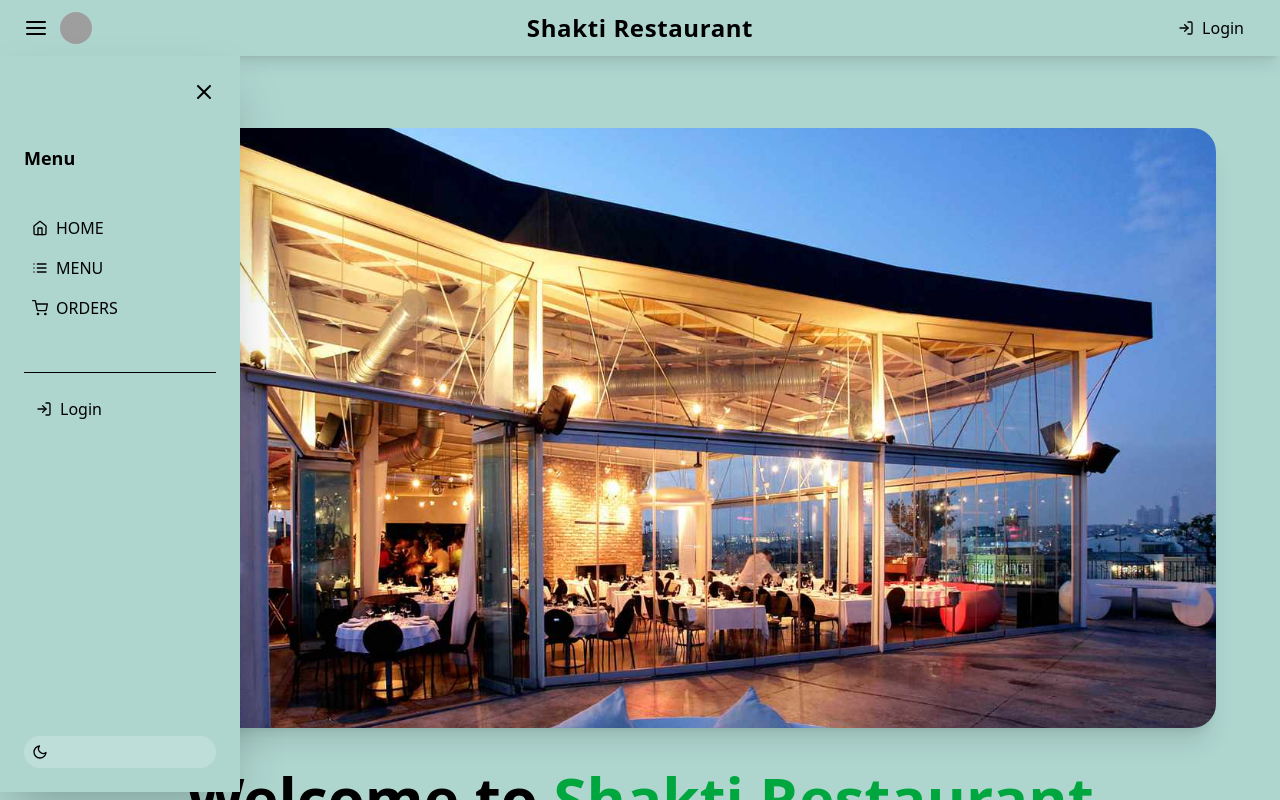
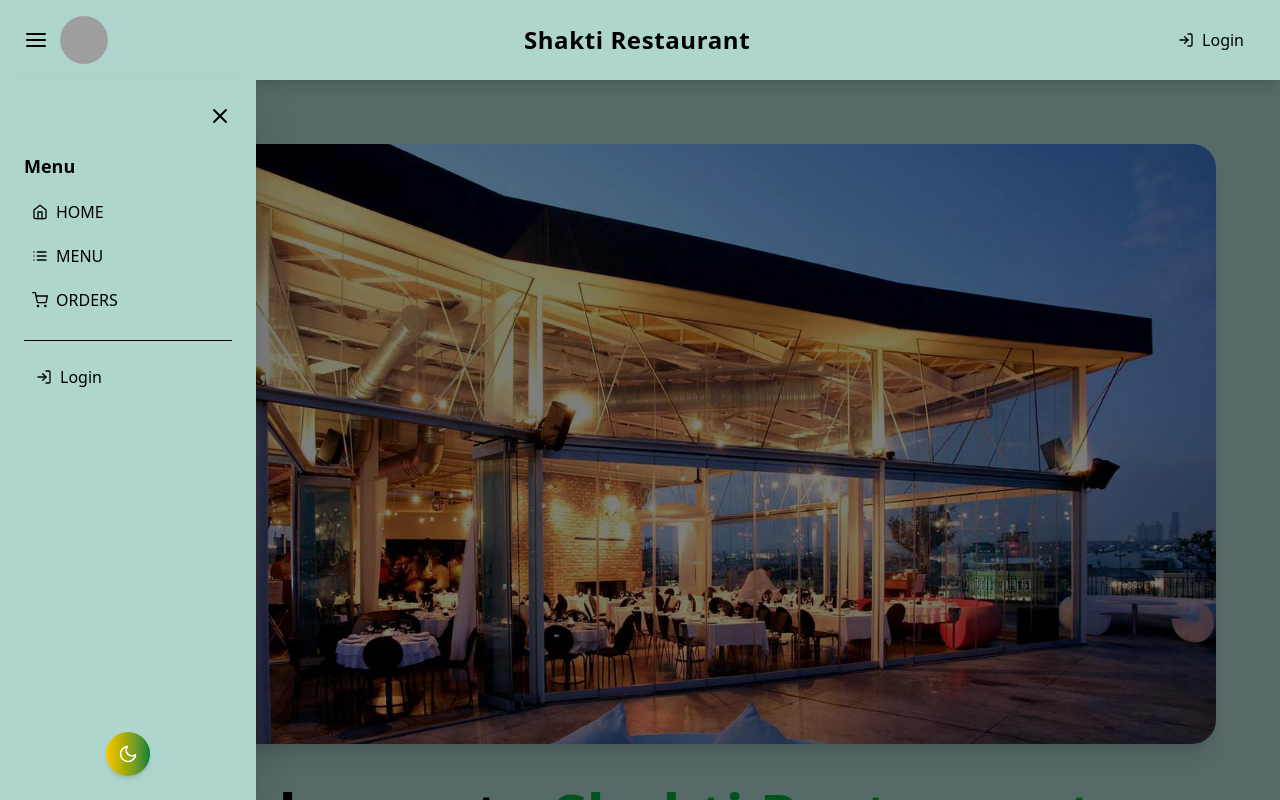
Before and after one commit to PrakashMakwana007/FrontenOfSHR, a React (Vite) app: page / in a window 1280 px wide. Both pictures are taken after a click on the button 36 px from the left and 28 px from the top of the page. Shown: the top 800 px of the page. Built offline with nearby package versions, Linux system fonts and the light colour scheme; no server answers; grey boxes are pictures that could not be loaded.

Commit message:
Enhance Header component: improve layout, update logo size, and refine sidebar functionality

```diff
--- a/src/components/Heder.jsx
+++ b/src/components/Heder.jsx
@@ -51,26 +51,29 @@ function Header() {
     <div className={`font-sans ${theme === "dark" ? "dark" : ""}`}>
       {/* ===== Header ===== */}
       <header
-        className={`fixed top-0 left-0 w-full z-50 flex justify-between items-center px-6 py-3 ${headerClass} transition-all duration-300`}
+        className={`fixed top-0 left-0 w-full h-20 z-50 flex items-center justify-between px-4 sm:px-6 ${headerClass} transition-all duration-300`}
       >
+        {/* Left: Logo + Menu Button */}
         <div className="flex items-center gap-3">
           <button
             onClick={() => setSidebarOpen(!sidebarOpen)}
-            className="text-2xl focus:outline-none"
+            className="text-2xl focus:outline-none hover:scale-110 transition-transform"
           >
             <FiMenu />
           </button>
           <img
             src="/ChatGPT Image Sep 7, 2025, 09_49_06 AM.png"
             alt="Shakti Logo"
-            className="w-8 h-8 object-cover rounded-full"
+            className="w-12 h-12 object-cover rounded-full"
           />
-          <h1 className="absolute left-1/2 transform -translate-x-1/2 text-xl md:text-2xl font-bold tracking-wide">
+        </div>
+
+        {/* Center: Restaurant Name */}
+        <h1 className="text-xl md:text-2xl font-bold tracking-wide text-center flex-1">
           Shakti Restaurant
         </h1>
-        </div>
 
-        {/* ===== Desktop Login/Logout (hidden on mobile) ===== */}
+        {/* Right: Desktop Login/Logout */}
         <div className="hidden md:flex items-center gap-5">
           {user ? (
             <button
@@ -93,34 +96,58 @@ function Header() {
       {/* ===== Sidebar (Mobile) ===== */}
       <AnimatePresence>
         {sidebarOpen && (
+          <>
+            {/* Dim Background */}
+            <motion.div
+              className="fixed inset-0 bg-black/50 z-40"
+              initial={{ opacity: 0 }}
+              animate={{ opacity: 1 }}
+              exit={{ opacity: 0 }}
+              onClick={() => setSidebarOpen(false)}
+            />
+
+            {/* Sidebar */}
             <motion.aside
-            initial={{ x: -250 }}
+              initial={{ x: "-100%" }}
               animate={{ x: 0 }}
-            exit={{ x: -250 }}
+              exit={{ x: "-100%" }}
               transition={{ type: "spring", stiffness: 80 }}
-            className={`fixed top-14 left-0 h-[calc(100%-4rem)] w-60 z-50 p-6 flex flex-col gap-6 shadow-2xl ${sidebarClass} transition-all`}
+              className={`fixed top-20 left-0 h-[calc(100%-5rem)] w-64 z-50 p-6 flex flex-col shadow-2xl ${sidebarClass} transition-all`}
             >
+              {/* Close Button */}
               <button
                 onClick={() => setSidebarOpen(false)}
-              className="self-end text-2xl mb-4 focus:outline-none hover:text-red-500"
+                className="self-end text-2xl mb-6 focus:outline-none hover:text-red-500"
               >
                 <FiX />
               </button>
 
               <h2 className="text-lg font-bold mb-4">Menu</h2>
-            <nav className="flex flex-col gap-2">
-              <Link to="/" className={`flex items-center gap-2 ${menuHoverClass}`}>
+              <nav className="flex flex-col gap-3">
+                <Link
+                  to="/"
+                  onClick={() => setSidebarOpen(false)}
+                  className={`flex items-center gap-2 ${menuHoverClass}`}
+                >
                   <FiHome /> HOME
                 </Link>
-              <Link to="/cart" className={`flex items-center gap-2 ${menuHoverClass}`}>
+                <Link
+                  to="/cart"
+                  onClick={() => setSidebarOpen(false)}
+                  className={`flex items-center gap-2 ${menuHoverClass}`}
+                >
                   <FiList /> MENU
                 </Link>
-              <Link to="/orders" className={`flex items-center gap-2 ${menuHoverClass}`}>
+                <Link
+                  to="/orders"
+                  onClick={() => setSidebarOpen(false)}
+                  className={`flex items-center gap-2 ${menuHoverClass}`}
+                >
                   <FiShoppingCart /> ORDERS
                 </Link>
               </nav>
 
-            {/* ===== Login/Logout inside Sidebar for Mobile ===== */}
+              {/* Login/Logout inside Sidebar (Mobile) */}
               <div className="mt-6 border-t pt-4">
                 {user ? (
                   <button
@@ -140,18 +167,22 @@ function Header() {
                 )}
               </div>
 
-            {/* ===== Theme Toggle ===== */}
+              {/* Theme Toggle (unique style) */}
+              <div className="mt-auto flex justify-center">
                 <button
                   onClick={() => dispatch(toggleTheme())}
-              className="p-2 rounded-full bg-white/20 hover:bg-gray-200 hover:text-black transition mt-auto"
+                  className="p-3 rounded-full bg-gradient-to-r from-yellow-400 to-green-700 text-white shadow-md hover:scale-110 transition-transform duration-300"
                 >
-              {theme === "dark" ? <FiSun /> : <FiMoon />}
+                  {theme === "dark" ? <FiSun size={20} /> : <FiMoon size={20} />}
                 </button>
+              </div>
             </motion.aside>
+          </>
         )}
       </AnimatePresence>
 
-      <div className="pt-16" />
+      {/* Spacer for Header */}
+      <div className="pt-20" />
     </div>
   );
 }
```
Lines whose indentation alone changed are shown as unchanged.
